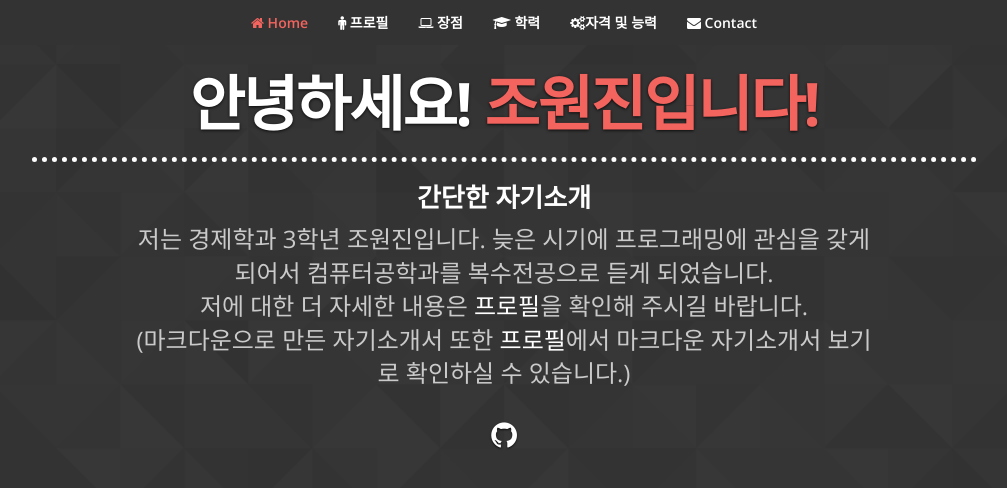
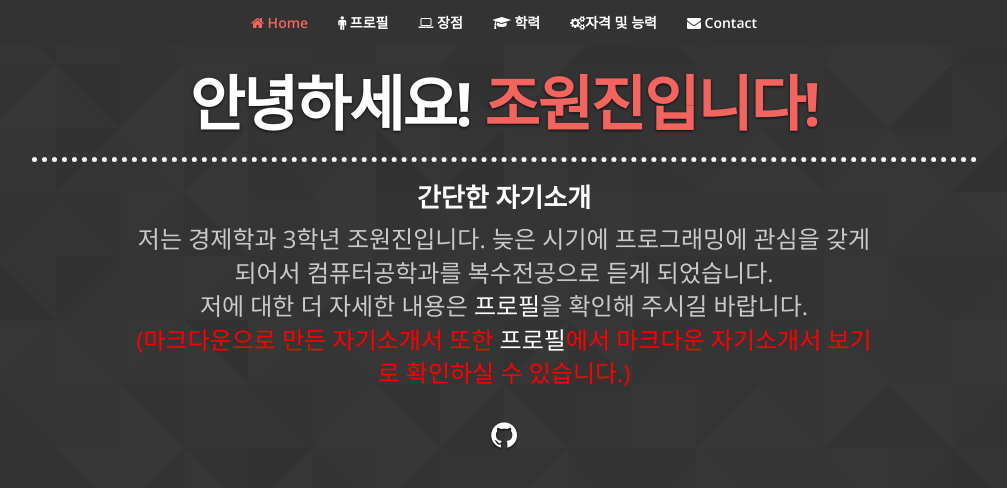
Before and after one commit to dnjs0309/dnjs0309.github.io, a Jekyll site: the page built from index.html, in a window 1280 px wide and 900 px high. Shown: the top 488 px of the window, without its empty margins (136-1143 px from the left). Built offline with Jekyll 4.4.1, drawn with Linux system fonts in a browser that asks for light colours; nearby versions of some CDN libraries.

Commit message:
Update header.html

```diff
--- a/_includes/header.html
+++ b/_includes/header.html
@@ -14,7 +14,7 @@
           <div class="col-md-8">
 
             <div class="cover-description">
-                <p>저는 경제학과 3학년 조원진입니다. 늦은 시기에 프로그래밍에 관심을 갖게 되어서 컴퓨터공학과를 복수전공으로 듣게 되었습니다.<br>저에 대한 더 자세한 내용은 <a href="#profile">프로필</a>을 확인해 주시길 바랍니다. <br><span>(마크다운으로 만든 자기소개서 또한 <a href="#profile">프로필</a>에서 마크다운 자기소개서 보기로 확인하실 수 있습니다.)</span></p>
+                <p>저는 경제학과 3학년 조원진입니다. 늦은 시기에 프로그래밍에 관심을 갖게 되어서 컴퓨터공학과를 복수전공으로 듣게 되었습니다.<br>저에 대한 더 자세한 내용은 <a href="#profile">프로필</a>을 확인해 주시길 바랍니다. <br><font color=red>(마크다운으로 만든 자기소개서 또한 <a href="#profile">프로필</a>에서 마크다운 자기소개서 보기로 확인하실 수 있습니다.)</font></p>
 
               </div>
 
```
